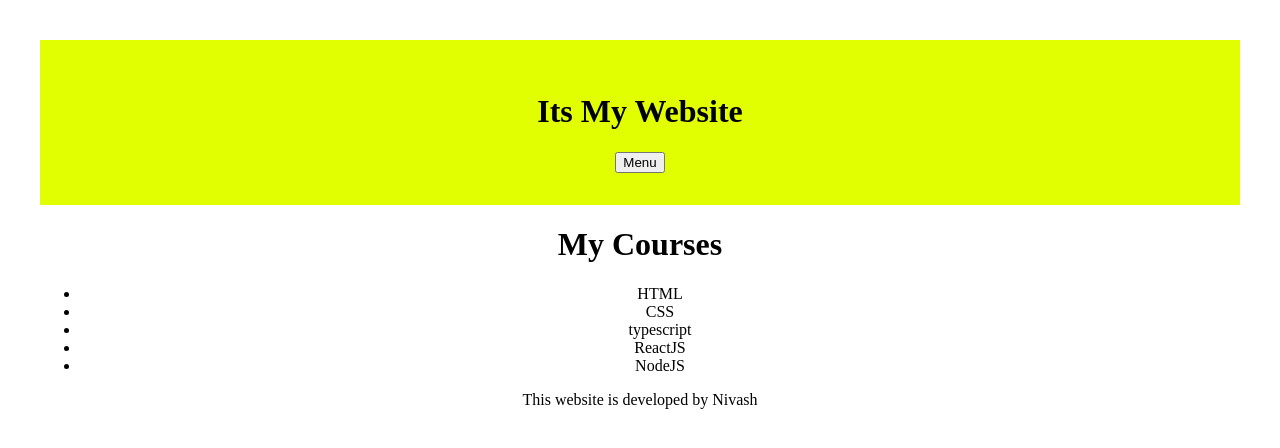
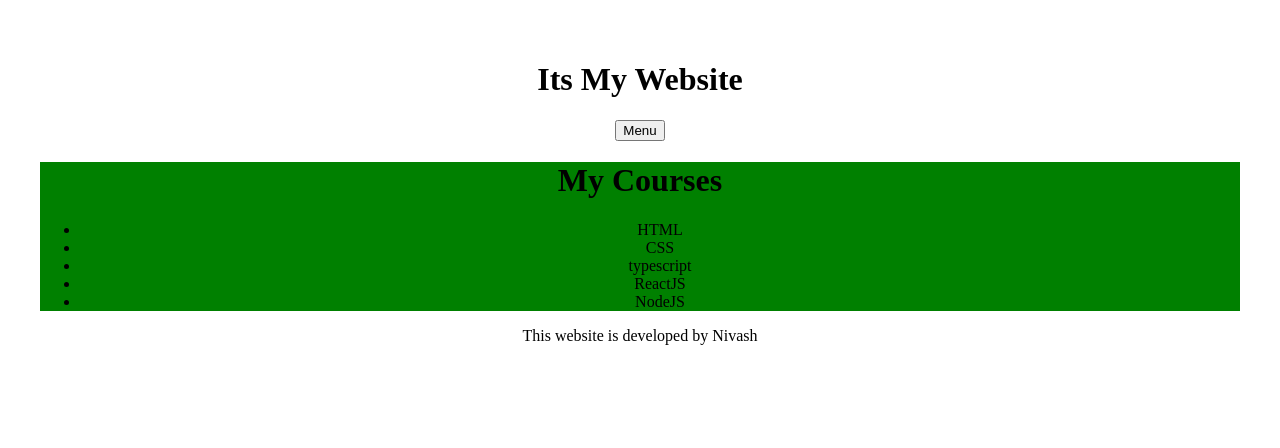
Before and after one commit to Nivash-E/React_Projects, a React (Vite) app in the folder vite-project/: page / in a window 1280 px wide. Shown: the top 448 px of the page. Built offline with nearby package versions, Linux system fonts and the light colour scheme.

Commit message:
colour la update

```diff
--- a/vite-project/src/App.jsx
+++ b/vite-project/src/App.jsx
@@ -1,5 +1,5 @@
 import './App.css';
-import Course from './assets/Course.jsx';
+import Course from './Course.jsx';
 import Nav from './assets/Navbar.jsx';
 import Footer from './Footer.jsx';
 
--- a/vite-project/src/assets/Course.jsx
+++ b/vite-project/src/Course.jsx
@@ -1,7 +1,11 @@
+
 const Course1="HTML";
 function Course(){
+     const styles={
+        backgroundColor:"green"
+     }
     return(
-        <div>
+        <div style={styles}>
             <h1>My Courses</h1>
             <ul>
                 <li>{Course1}</li>
@@ -12,7 +16,7 @@ function Course(){
 
             </ul>
         </div>
-    )
+    );
 }
 
 export default Course;
--- a/vite-project/src/assets/Navbar.jsx
+++ b/vite-project/src/assets/Navbar.jsx
@@ -1,6 +1,6 @@
 function Nav(){
     return(
-        <div className="card">
+        <div >
             <h1>Its My Website</h1>
             <button>Menu</button>
         </div>
--- a/vite-project/src/index.css
+++ b/vite-project/src/index.css
@@ -1,3 +1,3 @@
-.card {
+/* .card {
   background-color: rgb(225, 255, 0);
-}
+} */
```
